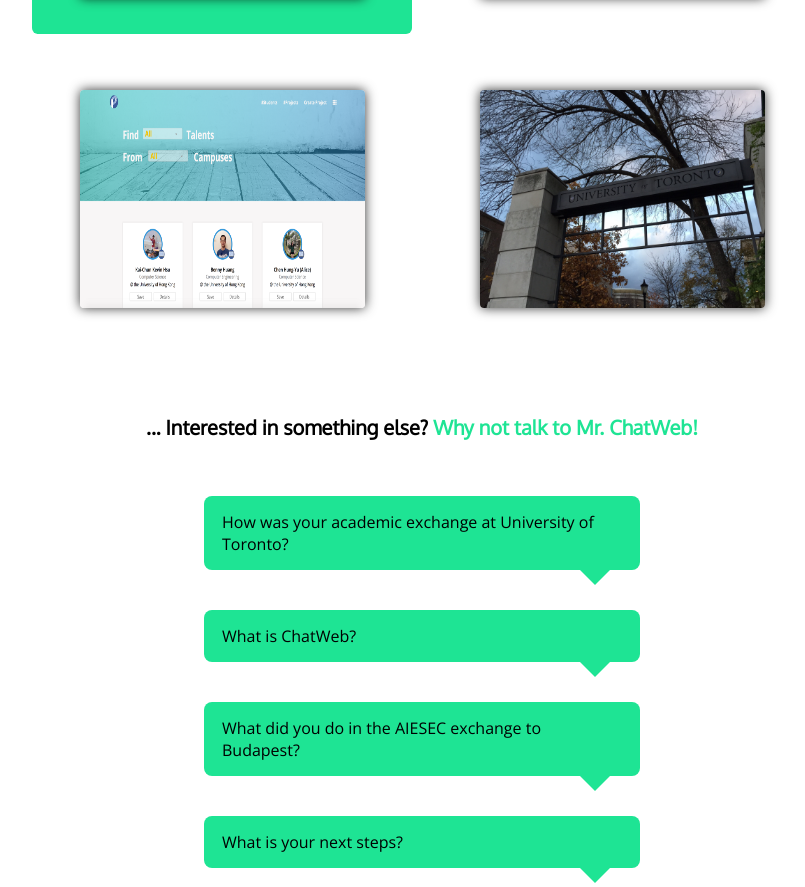
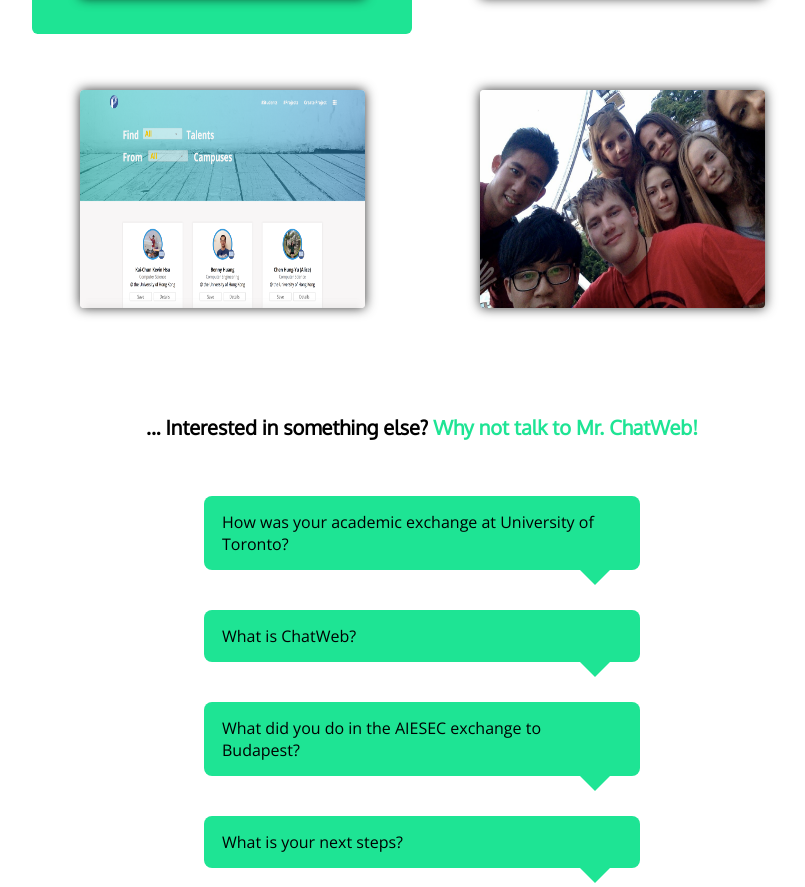
Before and after one commit to WigoHunter/luis-portfolio, a React app: page / in a window 1280 px wide. Shown: the part 3559-4446 px from the top of the page, without its empty margins (218-1023 px from the left). Built offline with nearby package versions, Linux system fonts and the light colour scheme.

Commit message:
add AIESEC Hungary

```diff
--- a/src/Utils.js
+++ b/src/Utils.js
@@ -87,6 +87,24 @@
                     </div>
                 </div>
             );
+        case "aiesec":
+            return (
+                <div className="ut columns">
+                    <div className="left">
+                        <Skill skill="Event Management" bar="60%" />
+                        <Skill skill="International Exposure" bar="80%" />
+                        <Skill skill="Happiness" bar="90%" />
+                    </div>
+
+                    <div className="right">
+                        <p>
+                            I joined the program in my freshman year as an oversea camp facilitator for AIESEC Budapest. There were other 15 facilitators from over 10 countries in the world. Our daily job was to have fun with local high school students while teaching them English, sharing our cultures as well as learning theirs from them!
+                        </p>
+
+                        <p>Check out my <a href="http://wigoxearth.blogspot.hk/2014/07/blog-post.html" target="_blank" rel="noopener noreferrer">Blog post</a> (in Chinese).</p>
+                    </div>
+                </div>
+            );
         default:
             return (<div></div>);
     }
--- a/src/components/db/data.json
+++ b/src/components/db/data.json
@@ -15,6 +15,11 @@
         "img": "./pj.png",
         "id": "pj"
     }, {
+        "name": "AIESEC in Budapest",
+        "title": "English Camp Organizor",
+        "img": "./aiesec.jpg",
+        "id": "aiesec"
+    }, {
         "name": "University of Toronto",
         "title": "Exchange Student",
         "img": "./ut.JPG",
```
Also changed, not shown: public/aiesec.jpg (added). Lines whose indentation alone changed are shown as unchanged.
